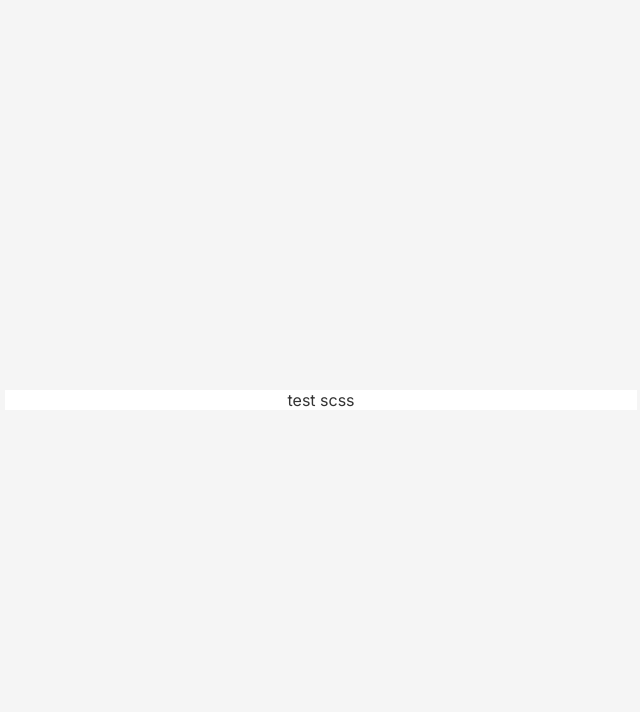
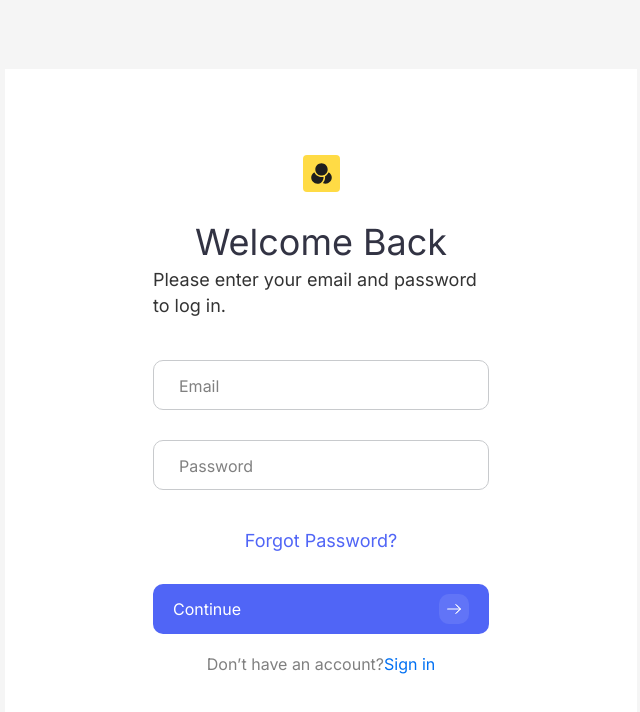
Before and after one commit to huynguyen30042003/Pharmacy-Managemen, a Next.js app: page /login in a window 1280 px wide. Shown: the top 712 px of the page, without its empty margins (319-959 px from the left). Built offline with nearby package versions, Linux system fonts and the light colour scheme.

Commit message:
huynkn create login

```diff
--- a/app/(auth)/login/page.tsx
+++ b/app/(auth)/login/page.tsx
@@ -1,12 +1,40 @@
-import React from 'react'
-import style from './styles.module.scss'
+import React from "react";
+import style from "./styles.module.scss";
+import Image from "next/image";
+import Input from "@/components/path/input/Input";
 
 const page = () => {
   return (
     <div className={style.login_form}>
-      <div className={style.flex}>test scss</div>
+      <div className={style.container}>
+        <Image
+          src="/icon-logo2.svg"
+          alt="colorfilter icon"
+          width={37}
+          height={37}
+          priority
+        />
+        <h1>Welcome Back</h1>
+        <h2>Please enter your email and password to log in.</h2>
+        <div className={style.form}>
+          <Input type="email" valueLabel="Email" />
+          <Input type="password" valueLabel="Password" />
+          <h2>Forgot Password?</h2>
+          <div className={style.button}>
+            <span>Continue</span>
+            <Image
+              src="/arrow-right.svg"
+              alt="arrow-right icon"
+              width={30}
+              height={30}
+              priority
+            />
+          </div>
+        </div>
+        <h3>Don’t have an account?<a href="">Sign in</a></h3>
+      </div>
     </div>
-  )
-}
+  );
+};
 
-export default page
+export default page;
--- a/app/(auth)/login/styles.module.scss
+++ b/app/(auth)/login/styles.module.scss
@@ -1,5 +1,10 @@
 @import '../../../styles/colors.scss';
 
+$border:     #c6c6c6;
+$border-focus: #9FB1C1;
+$brand-color:  #1b3d4d;
+$booking-green: #bdcc00;
+$asphalt:     #506982;
 
 .login_form{
   width: 632px;
@@ -8,4 +13,63 @@
   display: flex;
   justify-content: center;
   align-items: center;
+  .container{
+    width: 336px;
+    max-width: calc(100% - 64px);
+    padding: 86px 0 58px;
+    display: flex;
+    flex-direction: column;
+    align-items: center;
+    h1{
+      line-height: 34px;
+      color: #323343;
+      font-weight: 400;
+      font-size: 36px;
+      margin: 0;
+      padding-top: 33px;
+    }
+    h2{
+      line-height: 26px;
+      font-size: 18px;
+      margin: 0;
+      font-weight: 400;
+      padding-top: 8px;
+    }
+    .form{
+      display: flex;
+      flex-direction: column;
+      margin-top: 41px;
+      width: 100%;
+      gap: 30px;
+      h2{
+        color: #5065F6;
+        text-align: center;
+      }
+      .button{
+        cursor: pointer;
+        box-sizing: border-box;
+        width: 100%;
+        border-radius: 10px;
+        height: 50px;
+        background-color: #5065F6;
+        border: none;
+        display: flex;
+        justify-content: space-between;
+        align-items: center;
+        padding: 0 20px;
+        color: #fff;
+        Image{
+          opacity: 10%;
+        }
+      }
+    }
+    h3{
+      margin: 0;
+      margin-top: 20px;
+      font-size: 16px;
+      color: gray;
+      font-weight: 400;
+    }
+  }
+
 }
--- /dev/null
+++ b/components/path/input/Input.module.scss
@@ -0,0 +1,36 @@
+.input_container {
+  position: relative;
+  label {
+    position: absolute;
+    top: 16px;
+    left: 26px;
+    font-size: 16px;
+    color: gray;
+    pointer-event: none;
+    transition: all 0.5s ease-in-out;
+  }
+  input {
+    height: 50px;
+    box-sizing: border-box;
+    border: 1px solid #C8CACD;
+    border-radius: 10px;
+    background: transparent;
+    width: 100%;
+    padding: 8px 26px 5px 26px;
+    font-size: 16px;
+    color: gray;
+  }
+  input:focus , input:hover{
+    // border: none;
+    outline: none;
+    border: 1px solid #5065F6;
+  }
+  input:focus ~ label,
+  input:valid ~ label,
+  .filled {
+    padding: 0 8px;
+    background: #fff;
+    top: -7px;
+    font-size: 12px;
+  }
+}
--- /dev/null
+++ b/components/path/input/Input.tsx
@@ -0,0 +1,25 @@
+"use client"
+import React,{useState} from 'react'
+import style from './Input.module.scss'
+interface InputProps {
+  type?: string; // Kiểu input (text, password, email, ...)
+  valueLabel?: string; // Tùy chỉnh CSS
+}
+const Input: React.FC<InputProps> = ({ type, valueLabel }) => {
+  const [value, setValue] = useState('');
+  return (
+    <>
+    <div className={style.input_container}>
+      <input
+          type={type}
+          value={value}
+          onChange={(e) => setValue(e.target.value)}
+          required
+        />
+		 <label className={value ? style.filled : ''}>{valueLabel}</label>
+	</div>
+      </>
+  );
+};
+
+export default Input
```
Also changed, not shown: public/arrow-right.svg (added), public/icon-logo2.svg (added).
